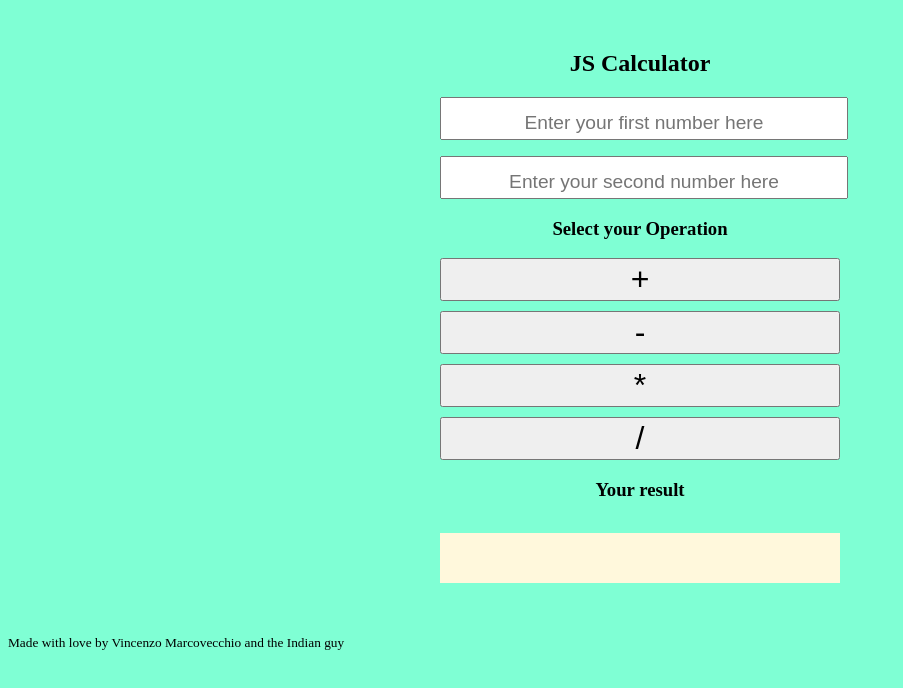
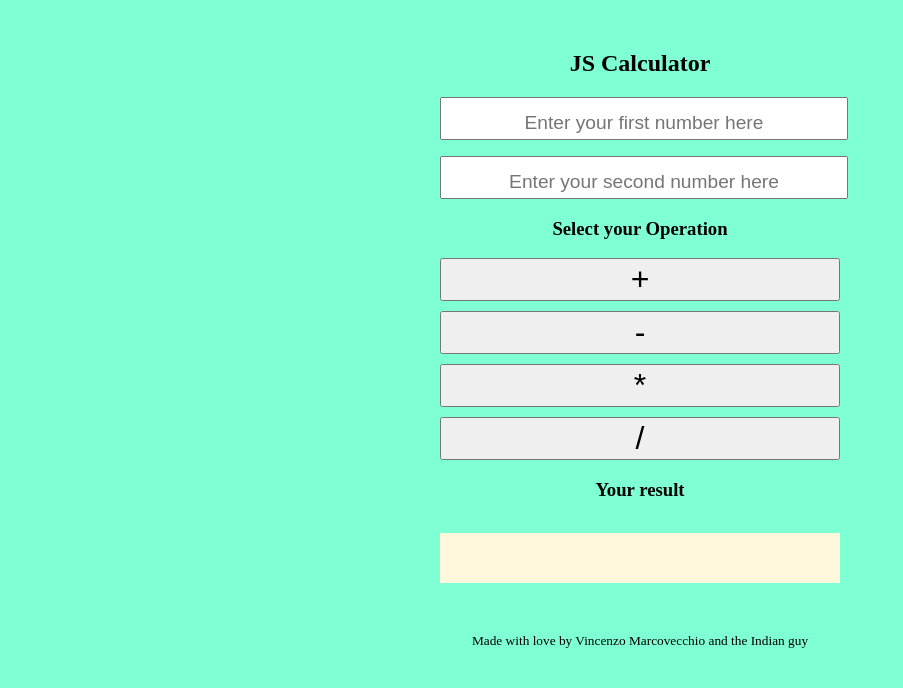
Before and after one commit to VincenzoMarcovecchio/Java-Script-Calculator, a plain HTML site: page index.html in a window 1280 px wide. Shown: the whole page, without its empty margins (0-903 px from the left). Drawn offline with Linux system fonts and the light colour scheme.

Commit message:
Update style.css

```diff
--- a/style.css
+++ b/style.css
@@ -26,6 +26,9 @@ button {
   align-items: center;
 }
 
+small{
+  display:grid;
+}
 h1 {
   font-size: 3em;
   text-align: center;
```
